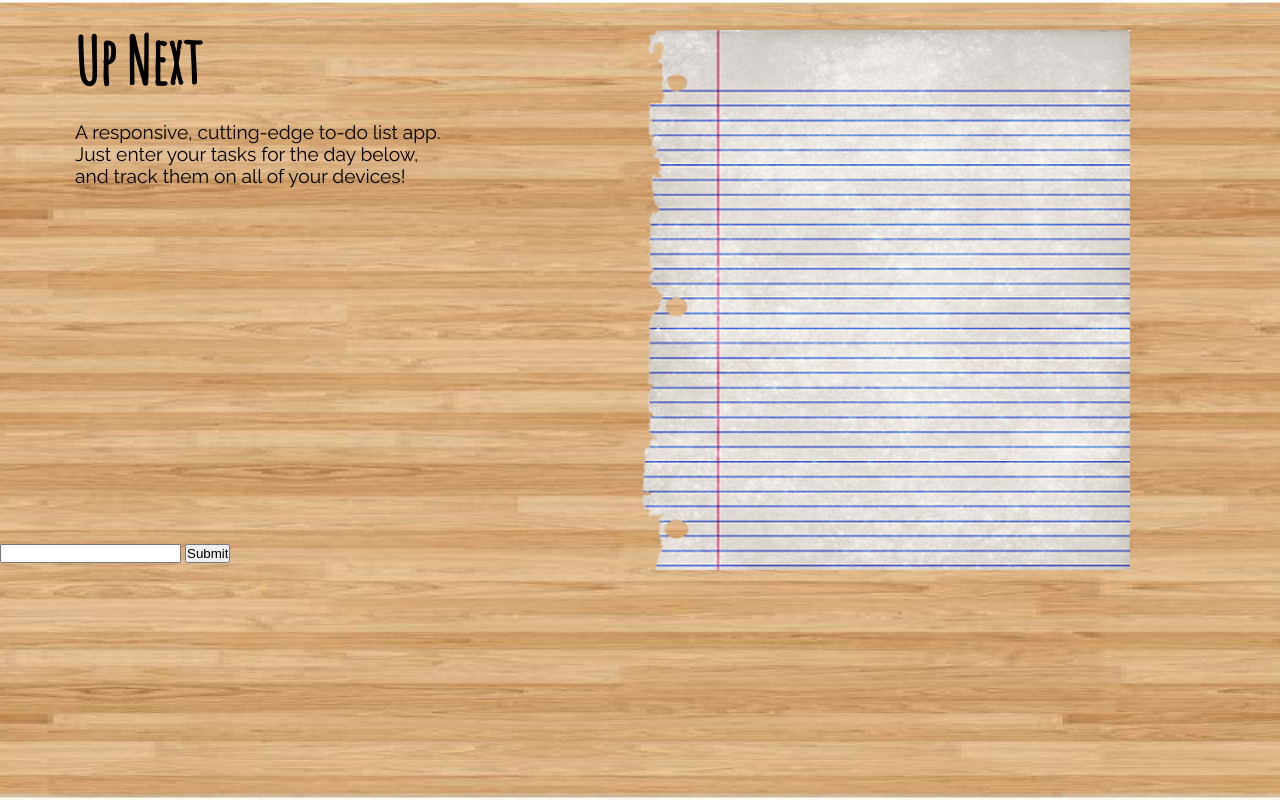
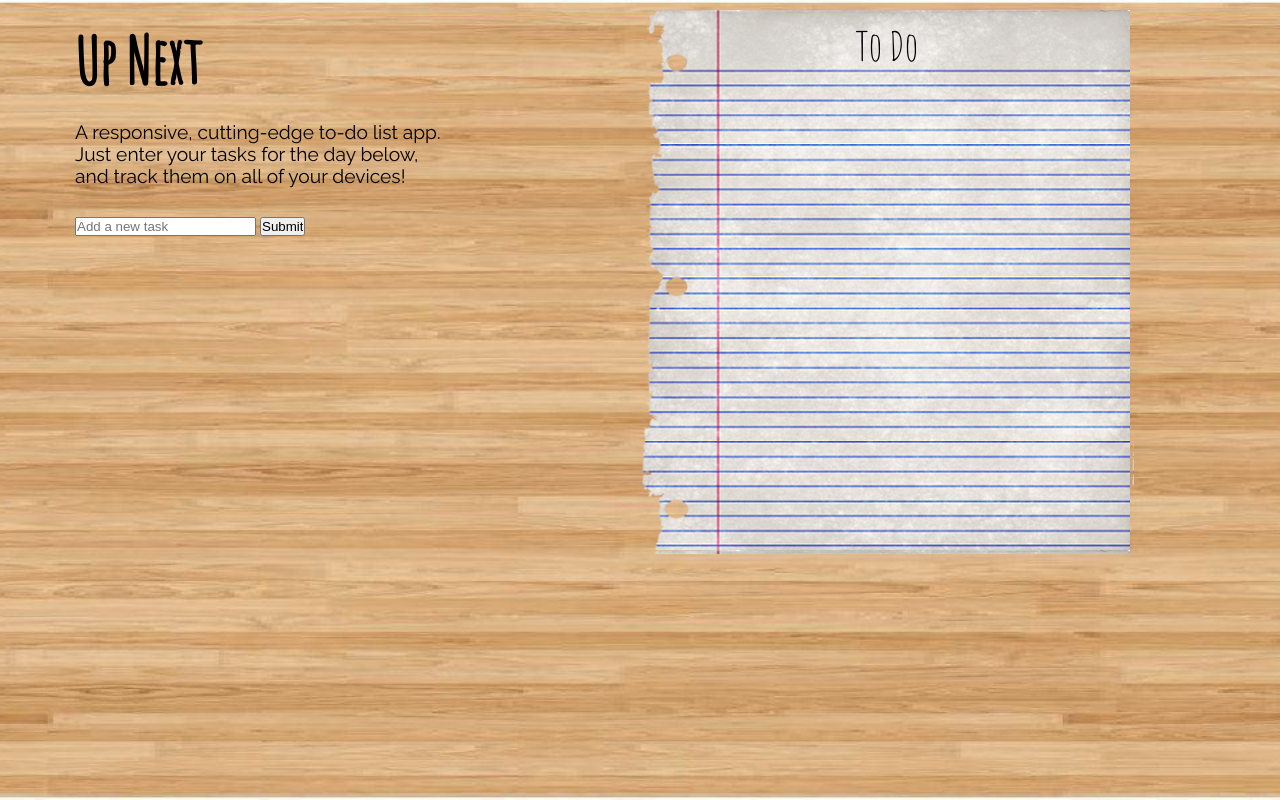
Before and after one commit to DLakin01/Next-Up, a plain HTML site: page index.html in a window 1280 px wide. Shown: the top 800 px of the page. Drawn offline with nearby package versions, Linux system fonts and the light colour scheme.

Commit message:
Looking good!

```diff
--- a/index.html
+++ b/index.html
@@ -11,9 +11,15 @@
         <h1>Up Next</h1>
         <p>A responsive, cutting-edge to-do list app.</p>
         <p>Just enter your tasks for the day below, <br>and track them on all of your devices!</p>
+        <div class="form">
+          <form ng-submit="todo.createTask()" class="pure-form pure-form-stacked">
+            <input type="text" placeholder="Add a new task" ng-model="todo.newTask" onfocus="this.placeholder = '' " onblur="this.placeholder = 'Add a new task'">
+            <input type="submit">
+          </form>
+        </div>
     </header>
     <div class="list-container">
-      <div class="list">
+      <p>To Do</p>
       <ul id="todo-list">
         <li ng-repeat="a in todo.tasks track by $index">
           {{a}}
@@ -21,14 +27,6 @@
         </li>
       </ul>
     </div>
-      <img src="assets/images/blankPaper.png">
-    </div>
-    <div class="form">
-      <form ng-submit="todo.createTask()">
-        <input type="text" ng-model="todo.newTask">
-        <input type="submit">
-      </form>
-    </div>
     <script src="https://cdnjs.cloudflare.com/ajax/libs/angular.js/1.6.5/angular.js"></script>
     <script src="app.js"></script>
   </body>
--- a/styles/main.css
+++ b/styles/main.css
@@ -32,22 +32,37 @@ header p {
   width: 239%;
 }
 
-.list-container {
-  position: relative;
-  display: inline-block;
+header .form {
+  margin: 30px 0 0 75px;
 }
 
-.list {}
-
-.list-container img {
-  display: block;
+.list-container {
+  background-image: url(../assets/images/blankPaper.png);
+  display: inline-block;
   position: relative;
-  width: 100%;
-  left: 0%;
-  top: 30px;
+  width: 494px;
+  height: 544px;
+  top: 10px;
 }
 
-img #todo-list {
-  position: absolute;
-  left: inherit;
+.list-container ul {
+  position: relative;
+  margin-left: 100px;
 }
+
+.list-container ul li {
+  font-family: 'Raleway', sans-serif;
+  font-size: 0.8em;
+}
+
+.list-container p {
+  font-family: 'Amatic SC', sans-serif;
+  text-align: center;
+  font-size: 2.5em;
+  margin-top: 10px;
+}
+
+.form {
+  display: block;
+
+}
```
Lines whose indentation alone changed are shown as unchanged.
